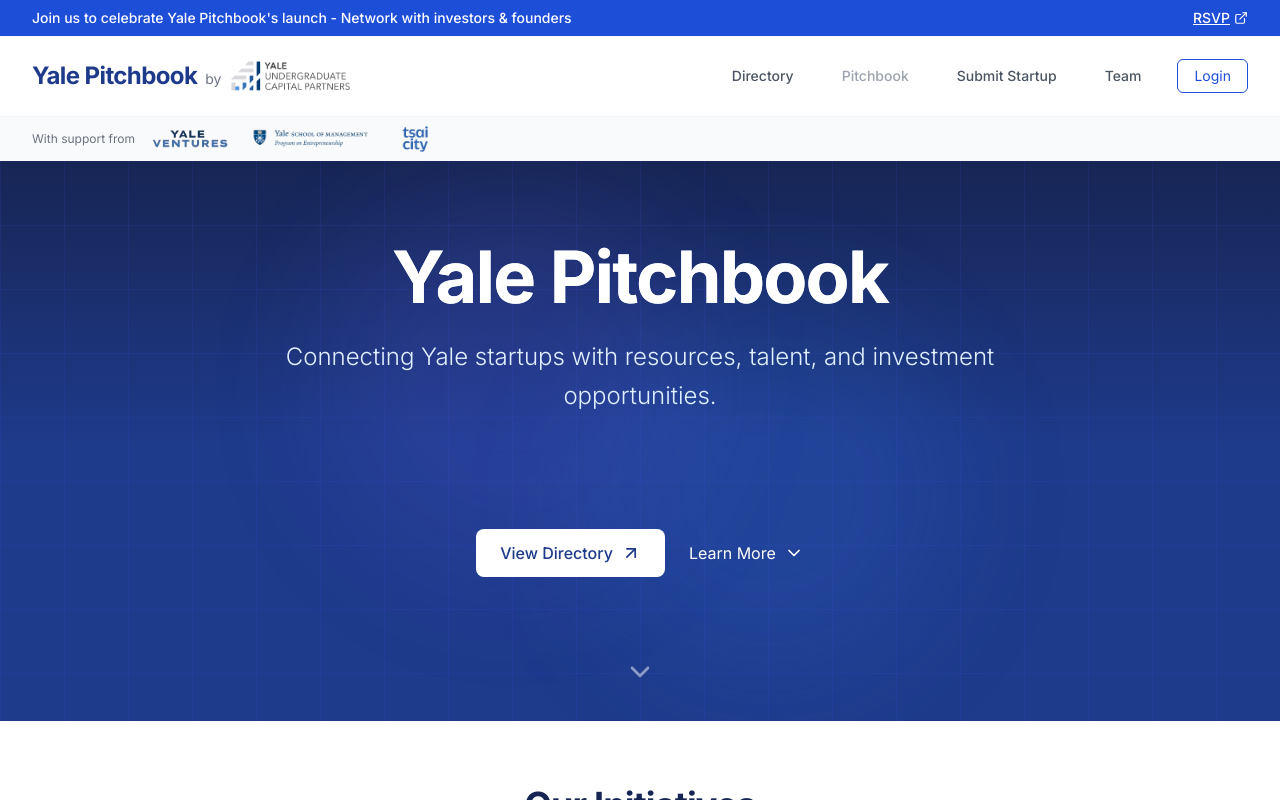
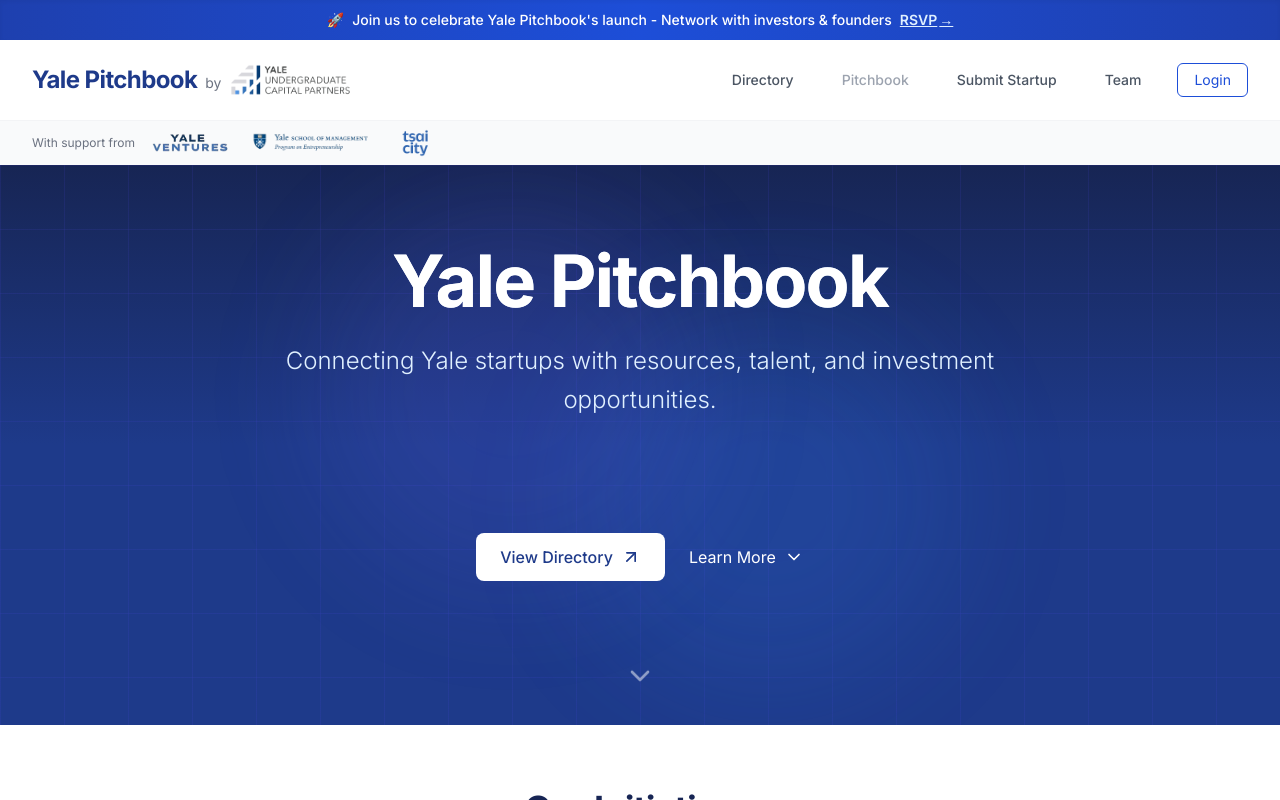
Before and after one commit to AadiKrishna02/yale-startups-directory, a Next.js app: page / in a window 1280 px wide. Built offline with nearby package versions, Linux system fonts and the light colour scheme.

Commit message:
Update Header.tsx

```diff
--- a/components/Header.tsx
+++ b/components/Header.tsx
@@ -57,26 +57,22 @@ export default function Header() {
 
   return (
     <header className="sticky top-0 bg-white/90 backdrop-blur-md z-50 shadow-sm">
-      {/* Static announcement banner */}
-      <div className="bg-blue-600 text-white py-2">
+      {/* Enhanced announcement banner */}
+      <div className="bg-gradient-to-r from-blue-700 via-blue-600 to-blue-700 text-white py-2.5 shadow-inner">
         <div className="max-w-7xl mx-auto px-4 sm:px-6 lg:px-8">
-          <div className="flex items-center justify-between">
-            <div className="text-sm font-medium">
+          <div className="flex items-center justify-center">
+            <div className="text-sm font-medium text-center">
+              <span className="mr-2">🚀</span>
               Join us to celebrate Yale Pitchbook's launch - Network with investors & founders
+              <a
+                href="https://lu.ma/5d47dx6x"
+                target="_blank"
+                rel="noopener noreferrer"
+                className="ml-2 font-semibold text-blue-100 hover:text-white underline inline-flex items-center"
+              >
+                RSVP <span className="ml-0.5">→</span>
+              </a>
             </div>
-            <a
-              href="https://lu.ma/5d47dx6x"
-              target="_blank"
-              rel="noopener noreferrer"
-              className="text-sm font-medium text-white hover:text-blue-100 underline flex items-center"
-            >
-              RSVP
-              {/* Use ExternalLinkIcon if you imported with an alias */}
-              <ExternalLinkIcon className="h-3.5 w-3.5 ml-1" />
-
-              {/* Or if ExternalLink isn't available, you can use this instead: */}
-              {/* <ArrowUpRight className="h-3.5 w-3.5 ml-1" /> */}
-            </a>
           </div>
         </div>
       </div>
```
